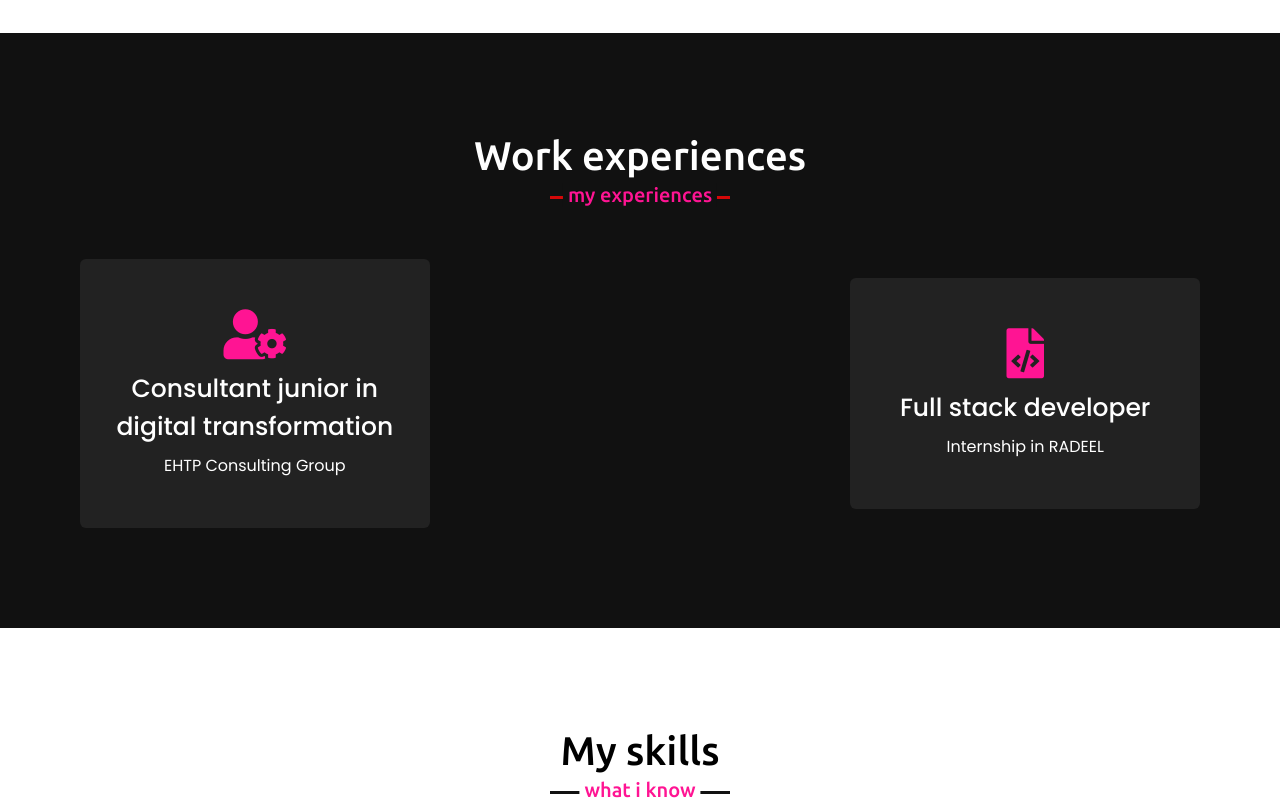
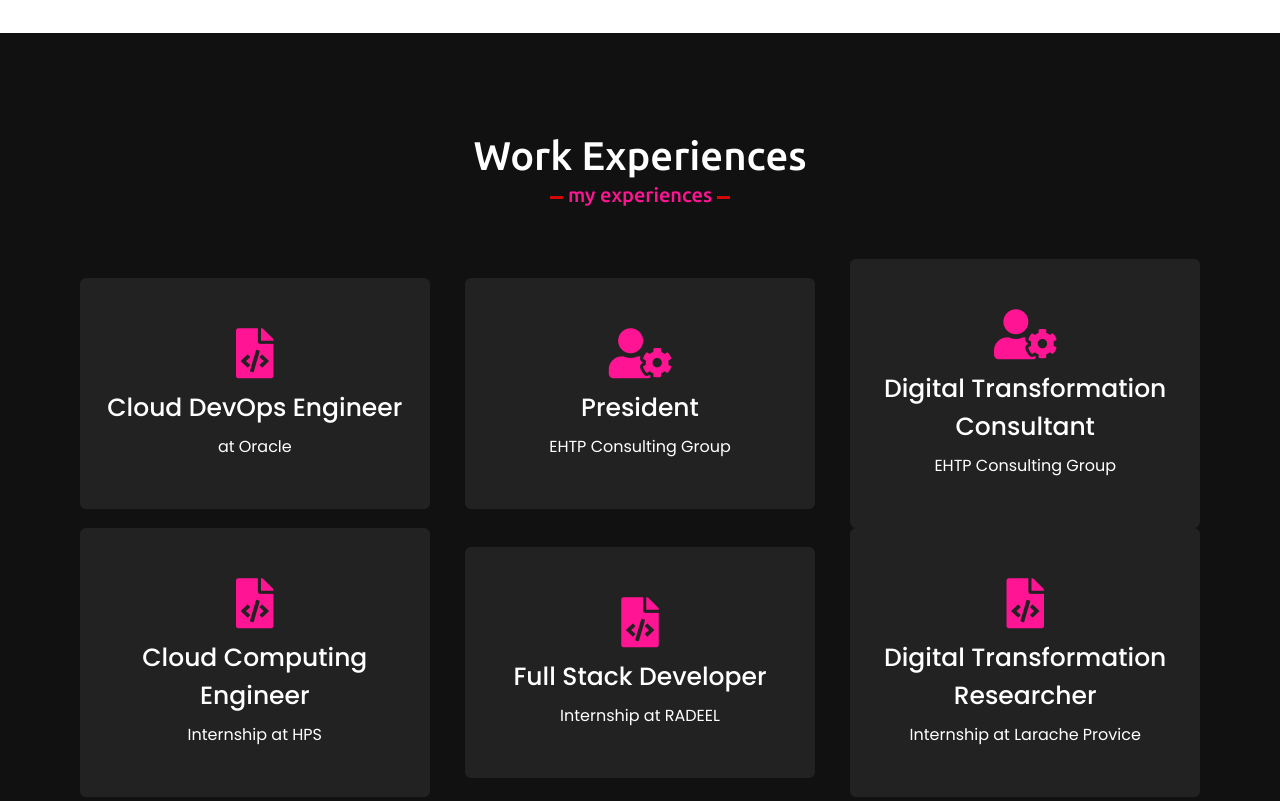
Before and after one commit to farah-alharrak/my-portfolio, a plain HTML site: page index.html in a window 1280 px wide. Shown: the part 1500-2301 px from the top of the page. Drawn offline with nearby package versions, Linux system fonts and the light colour scheme.

Commit message:
updated profile pic and added some work experiences

```diff
--- a/index.html
+++ b/index.html
@@ -53,7 +53,7 @@
             <h2 class="title">About me</h2>
             <div class="about-content">
                 <div class="column left">
-                    <img src="prfl.jpg" alt="">
+                    <img src="profile_pic.jpg" alt="" width="300" height="#00">
                 </div>
                 <div class="column right">
                     <div class="text">I'm Farah and I'm a <span class="typing-2"></span> </div>
@@ -67,20 +67,49 @@
     <!-- experiences section start -->
     <section class="services" id="services">
         <div class="max-width">
-            <h2 class="title">Work experiences</h2>
+            <h2 class="title">Work Experiences</h2>
+
             <div class="serv-content">
                 <div class="card">
                     <div class="box">
+                        <i class="fas fa-file-code"></i>
+                        <div class="text">Cloud DevOps Engineer</div>
+                        <p>at Oracle</p>
+                    </div>
+                </div>
+                <div class="card">
+                    <div class="box">
                         <i class="fas fa-user-cog"></i>
-                        <div class="text">Consultant junior in digital transformation</div>
+                        <div class="text">President</div>
+                        <p>EHTP Consulting Group</p>
+                    </div>
+                </div>
+                <div class="card">
+                    <div class="box">
+                        <i class="fas fa-user-cog"></i>
+                        <div class="text">Digital Transformation Consultant</div>
                         <p>EHTP Consulting Group</p>
                     </div>
                 </div>
                 <div class="card">
                     <div class="box">
                         <i class="fas fa-file-code"></i>
-                        <div class="text">Full stack developer</div>
-                        <p>Internship in RADEEL</p>
+                        <div class="text">Cloud Computing Engineer</div>
+                        <p>Internship at HPS</p>
+                    </div>
+                </div>
+                <div class="card">
+                    <div class="box">
+                        <i class="fas fa-file-code"></i>
+                        <div class="text">Full Stack Developer</div>
+                        <p>Internship at RADEEL</p>
+                    </div>
+                </div>
+                <div class="card">
+                    <div class="box">
+                        <i class="fas fa-file-code"></i>
+                        <div class="text">Digital Transformation Researcher</div>
+                        <p>Internship at Larache Provice</p>
                     </div>
                 </div>
                 <!-- <div class="card">
@@ -223,7 +252,7 @@
                             <i class="fas fa-map-marker-alt"></i>
                             <div class="info">
                                 <div class="head">Address</div>
-                                <div class="sub-title">Larache, Morocco</div>
+                                <div class="sub-title">Casablanca, Morocco</div>
                             </div>
                         </div>
                         <div class="row">
--- a/script.js
+++ b/script.js
@@ -35,14 +35,14 @@ $(document).ready(function(){
 
     // typing text animation script
     var typed = new Typed(".typing", {
-        strings: [ "Software engineering student"],
+        strings: [ "DevOps Engineer"],
         typeSpeed: 100,
         backSpeed: 60,
         loop: true
     });
 
     var typed = new Typed(".typing-2", {
-        strings: [ "Software engineering student at Hassania school of public works"],
+        strings: [ "DevOps Engineer at Oracle"],
         typeSpeed: 100,
         backSpeed: 60,
         loop: true
```
Also changed, not shown: prfl.jpg (deleted), profile_pic.jpg (added).
